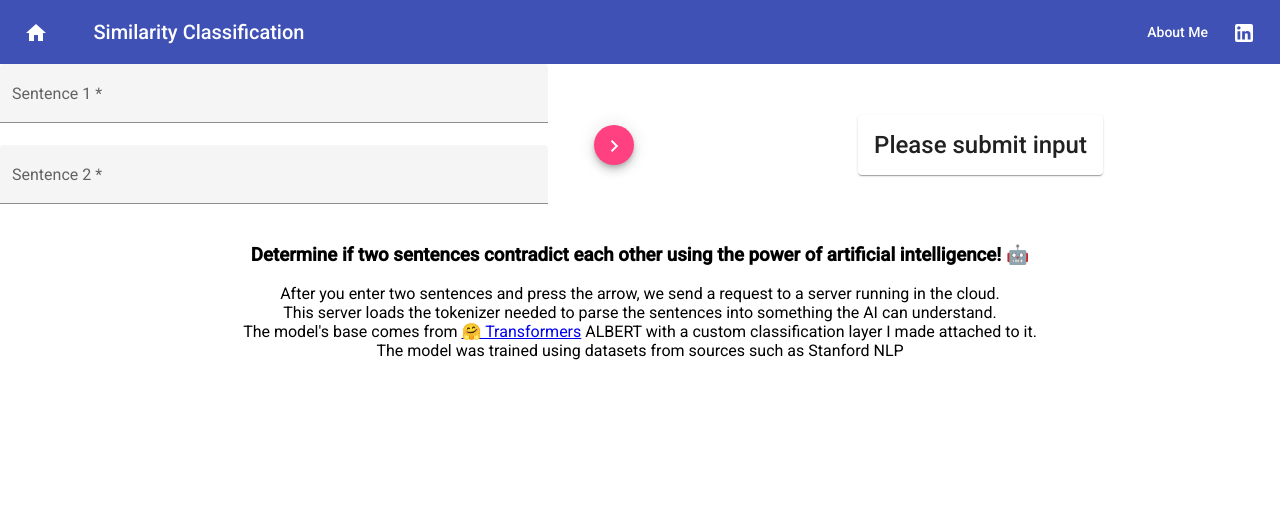
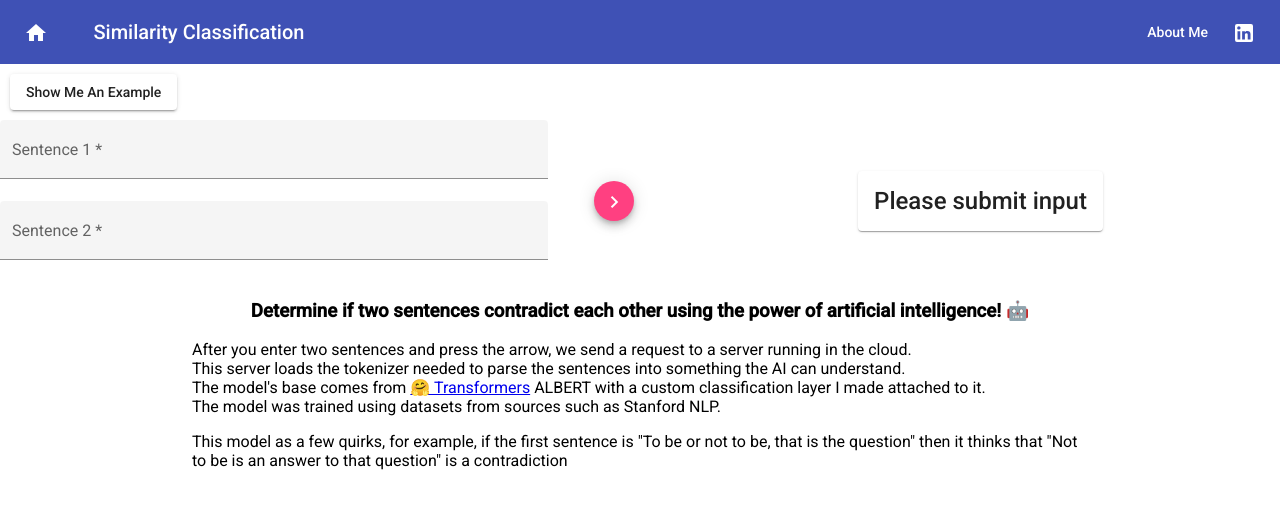
Before and after one commit to johng149/ProjectPage, an Angular app: page /similarity in a window 1280 px wide. Shown: the top 508 px of the page. Built offline with nearby package versions, Linux system fonts and the light colour scheme.

Commit message:
Added example service that demos can use to get examples.

```diff
--- /dev/null
+++ b/src/app/_services/examples.service.ts
@@ -0,0 +1,32 @@
+import { Injectable } from '@angular/core';
+import { Router } from '@angular/router';
+import { allexamples } from 'src/assets/exampleinputs';
+
+@Injectable({
+  providedIn: 'root'
+})
+export class ExamplesService {
+  // uses router to look at url and then matches that to
+  // allexamples dictionary
+  previousindex: number = 1;
+  constructor(private router: Router) { }
+
+  getExample(){
+    let url = this.router.url;
+    url = url.slice(1) //removes forward slash since that is not needed
+    const examplelist = allexamples[url];
+    if(!examplelist){ //if no valid example (url with no examples etc)
+      return undefined;
+    }
+    let index = Math.floor(Math.random() * examplelist.length)
+    if(index == this.previousindex && examplelist.length >= 2){
+      if(index == 0){
+        index = 1
+      }else{
+        index = 0
+      }
+    }
+    this.previousindex = index;
+    return examplelist[index];
+  }
+}
--- a/src/app/projects/similarity/similarity.component.html
+++ b/src/app/projects/similarity/similarity.component.html
@@ -4,7 +4,7 @@
         Determine if two sentences contradict
         each other using the power of artificial intelligence! 🤖
     </h3>
-    <p class="centercontent">
+    <p>
         After you enter two sentences and press the arrow,
         we send a request to a server running in the cloud. <br>
         This server loads the tokenizer needed to parse the
@@ -16,8 +16,11 @@
                                     >🤗 Transformers</a> ALBERT
         with a custom classification layer I made attached to it. <br>
         The model was trained using datasets from sources such as Stanford
-        NLP
-
-
+        NLP.
+    </p>
+    <p>
+        This model as a few quirks, for example, if the first sentence is
+        "To be or not to be, that is the question" then it thinks that
+        "Not to be is an answer to that question" is a contradiction
     </p>
 </div>
--- a/src/app/projects/similarity/similaritydemo/similaritydemo.component.css
+++ b/src/app/projects/similarity/similaritydemo/similaritydemo.component.css
@@ -6,3 +6,7 @@
 .buttonwrap, .responsewrap{
     margin: auto;
 }
+
+.showexamplebutton {
+    margin: 10px;
+}
--- a/src/app/projects/similarity/similaritydemo/similaritydemo.component.html
+++ b/src/app/projects/similarity/similaritydemo/similaritydemo.component.html
@@ -1,5 +1,10 @@
 
 <div>
+    <button mat-raised-button
+     class="showexamplebutton"
+     (click)="showExample()">
+        Show Me An Example
+    </button>
     <div fxLayout="row" fxLayoutGap="5px grid">
         <form
         fxLayout="column"
--- a/src/app/projects/similarity/similaritydemo/similaritydemo.component.ts
+++ b/src/app/projects/similarity/similaritydemo/similaritydemo.component.ts
@@ -5,6 +5,7 @@ import { ProjectsDataService } from 'src/app/_services/projectsdata.service';
 import { FormBuilder, FormControl, FormGroup, Validators } from '@angular/forms';
 import { SimilarityResponse } from 'src/app/_models/similarityresponse';
 import { MatSnackBar } from '@angular/material/snack-bar';
+import { ExamplesService } from 'src/app/_services/examples.service';
 
 @Component({
   selector: 'app-similaritydemo',
@@ -25,12 +26,22 @@ export class SimilaritydemoComponent implements OnInit {
   constructor(private http: HttpClient,
     private projectsService: ProjectsDataService,
     private fb: FormBuilder,
-    private snack: MatSnackBar) {
+    private snack: MatSnackBar,
+    private examples: ExamplesService) {
     this.dataForm = this.fb.group({sent1: this.sent1,
                                    sent2: this.sent2})
   }
 
   ngOnInit(): void {
+  }
+
+  showExample(){
+    let e = this.examples.getExample();
+    let s1 = e.sentence1;
+    let s2 = e.sentence2;
+    this.sent1.setValue(s1);
+    this.sent2.setValue(s2);
+    this.process();
   }
 
   errorMessage(){
--- /dev/null
+++ b/src/assets/exampleinputs.ts
@@ -0,0 +1,44 @@
+
+// similarity model demo examples
+// each example must have structure like
+// {"sentence1": "...", "sentence2": "..."}
+export var simexamples = [
+    {
+        "sentence1": "It was the best of times and it was the worse of times",
+        "sentence2": "It was a good time for some and a bad time for others"
+    },
+    {
+        "sentence1": "I stuck my fork through the jelly",
+        "sentence2": "The food on the plate has holes in it"
+    },
+    {
+        "sentence1": "It is a bright and sunny day",
+        "sentence2": "The weather outside is unpleasant"
+    },
+    {
+        "sentence1": "The dowager queen is the title held by the widow of a deceased king",
+        "sentence2": "Dowager queens have dead husbands"
+    },
+    {
+        "sentence1": "There were three boys playing football with a round ball",
+        "sentence2": "There was a goal to score on nearby"
+    },
+    {
+        "sentence1": "There were three boys playing football with a round ball",
+        "sentence2": "There was not a goal to score on nearby"
+    },
+    {
+        "sentence1": "Grass contains a pigment that gives it its distinct color",
+        "sentence2": "Grass is red, not green"
+    },
+    {
+        "sentence1": "To be or not to be, that is the question",
+        "sentence2": "To be is an answer to that question"
+    },
+    {
+        "sentence1": "Progress is often measured by amount of energy a civilization consumes",
+        "sentence2": "The more energy is needed, the more advanced the society"
+    }];
+
+// dictionary of all examples, key is the route (look in projectsdata.json for route)
+export var allexamples: {[key: string]: Array<any>} = {"similarity": simexamples}
```
